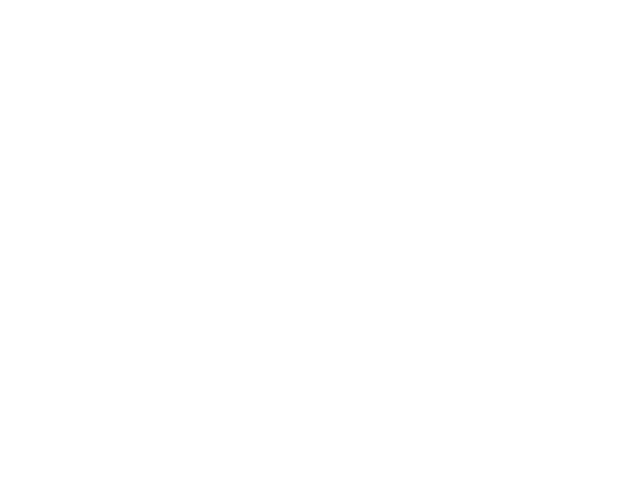
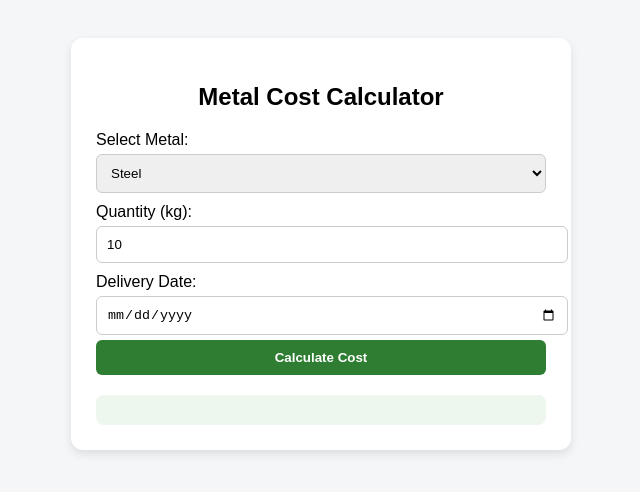
Before and after one commit to computingdept/consumeAPI, a plain HTML site: page index.html in a window 1280 px wide. Shown: the whole page, without its empty margins (319-959 px from the left). Drawn offline with Linux system fonts and the light colour scheme.

Commit message:
Update API key and improve cost calculation logic

```diff
--- a/index.html
+++ b/index.html
@@ -1,20 +1,104 @@
+<!DOCTYPE html>
+<html lang="en">
+<head>
+<meta charset="UTF-8">
+<title>Metal Cost Calculator</title>
+
+<style>
+  body {
+    font-family: Arial, sans-serif;
+    background: #f4f6f8;
+    padding: 30px;
+  }
+
+  .container {
+    background: white;
+    padding: 25px;
+    border-radius: 12px;
+    max-width: 450px;
+    margin: auto;
+    box-shadow: 0 4px 10px rgba(0,0,0,0.1);
+  }
+
+  h2 {
+    text-align: center;
+  }
+
+  label {
+    margin-top: 10px;
+    display: block;
+  }
+
+  select, input, button {
+    width: 100%;
+    padding: 10px;
+    margin-top: 5px;
+    border-radius: 6px;
+    border: 1px solid #ccc;
+  }
+
+  button {
+    background: #2e7d32;
+    color: white;
+    border: none;
+    cursor: pointer;
+    font-weight: bold;
+  }
+
+  button:hover {
+    background: #1b5e20;
+  }
+
+  #result {
+    margin-top: 20px;
+    padding: 15px;
+    background: #eef7ee;
+    border-radius: 8px;
+  }
+</style>
+</head>
+
+<body>
+
+<div class="container">
+  <h2>Metal Cost Calculator</h2>
+
+  <label>Select Metal:</label>
+  <select id="metal">
+    <option value="steel">Steel</option>
+    <option value="iron">Iron</option>
+    <option value="copper">Copper</option>
+    <option value="aluminium">Aluminium</option>
+  </select>
+
+  <label>Quantity (kg):</label>
+  <input type="number" id="qty" value="10">
+
+  <label>Delivery Date:</label>
+  <input type="date" id="delivery">
+
+  <button onclick="calculate()">Calculate Cost</button>
+
+  <div id="result"></div>
+</div>
+
 <script>
 async function calculate() {
 
-  const apiKey = "636bd01c9b6f77fcfba389cad1148a30";
+  const apiKey = "YOUR_API_KEY_HERE";
 
   const metal = document.getElementById("metal").value;
   const qty = parseFloat(document.getElementById("qty").value);
   const delivery = document.getElementById("delivery").value;
 
   if (qty <= 0 || isNaN(qty)) {
-    alert("Enter a valid quantity");
+    alert("Please enter a valid quantity.");
     return;
   }
 
-  let pricePerUnit;
+  let pricePerKg;
 
-  // 🟡 STATIC PRICES (industrial realistic estimates per kg)
+  // Static fallback prices (USD per kg)
   const staticPrices = {
     steel: 0.75,
     iron: 0.60
@@ -22,7 +106,7 @@
 
   try {
 
-    // 🟢 If metal is from API
+    // API metals
     if (metal === "copper" || metal === "aluminium") {
 
       const apiMap = {
@@ -35,18 +119,16 @@
       const response = await fetch(url);
       const data = await response.json();
 
-      pricePerUnit = data.rates[apiMap[metal]];
+      pricePerKg = data.rates[apiMap[metal]];
 
-    }
-    // 🟡 Otherwise use static
-    else {
-      pricePerUnit = staticPrices[metal];
+    } else {
+      // Use static prices
+      pricePerKg = staticPrices[metal];
     }
 
-    // 🚚 Simple delivery logic
-    let deliveryCost = qty * 0.2; // 20p per kg
+    // Delivery cost logic
+    let deliveryCost = qty * 0.2;
 
-    // 📅 Optional: faster delivery costs more
     if (delivery) {
       const today = new Date();
       const selected = new Date(delivery);
@@ -57,21 +139,27 @@
       }
     }
 
-    const total = (pricePerUnit * qty) + deliveryCost;
+    const materialCost = pricePerKg * qty;
+    const total = materialCost + deliveryCost;
 
     document.getElementById("result").innerHTML = `
-      Metal: ${metal} <br>
-      Price per kg: $${pricePerUnit.toFixed(2)} <br>
-      Quantity: ${qty} kg <br>
-      Delivery Date: ${delivery || "Not selected"} <br>
-      Delivery Cost: $${deliveryCost.toFixed(2)} <br>
+      <strong>Order Summary</strong><br><br>
+      Metal: ${metal}<br>
+      Price per kg: $${pricePerKg.toFixed(2)}<br>
+      Quantity: ${qty} kg<br>
+      Material Cost: $${materialCost.toFixed(2)}<br>
+      Delivery Cost: $${deliveryCost.toFixed(2)}<br>
+      Delivery Date: ${delivery || "Not selected"}<br>
       <hr>
-      Total Cost: $${total.toFixed(2)}
+      <strong>Total Cost: $${total.toFixed(2)}</strong>
     `;
 
   } catch (error) {
-    document.getElementById("result").innerText = "Error loading data.";
+    document.getElementById("result").innerText = "Error retrieving data.";
     console.error(error);
   }
 }
 </script>
+
+</body>
+</html>
```
